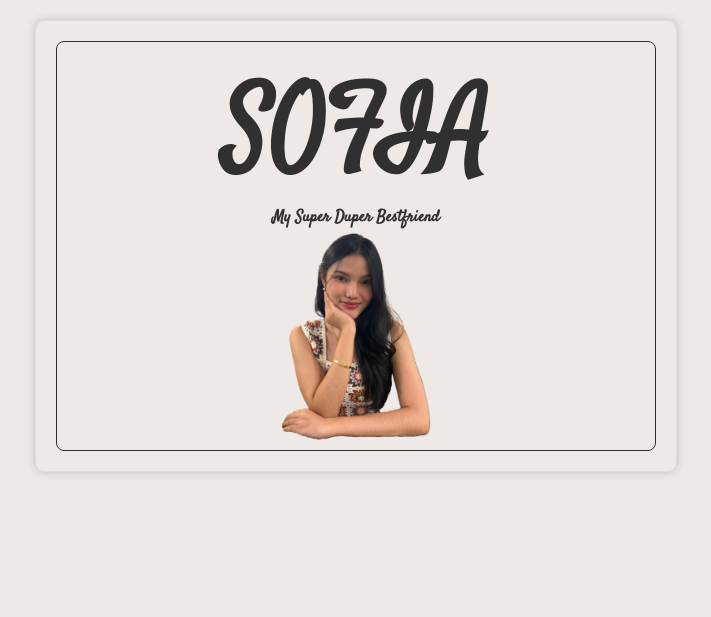
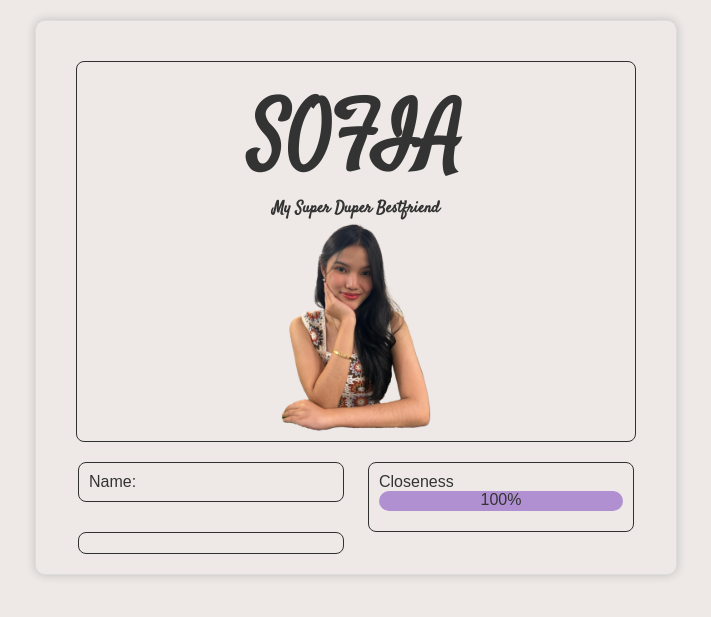
Before and after one commit to Melow04/Melow04.github.io, a PHP site: page /F5/sofia_external.html in a window 1280 px wide. Shown: the top 617 px of the page, without its empty margins (284-995 px from the left). Run offline with PHP 8.4, Linux system fonts and the light colour scheme.

Commit message:
i love pokemon go.

```diff
--- a/F5/assets/external.css
+++ b/F5/assets/external.css
@@ -19,13 +19,12 @@
   font-family: "Satisfy", cursive;
   font-weight: 400;
   font-style: normal;
-  color: #313030;
   padding: 20px 20px 0px 20px ;
-  border-width: 1px;
+  border: 1px solid #313030;
   border-radius: 8px;
   align-items: center;
-  border-style: solid;
   text-align: center;
+  margin: 20px;
 }
 
 .header-container img{
@@ -36,12 +35,34 @@
 }
 
 .header-container h1{
-    font-size: 100px;
+    font-size: 5rem;
     margin: 0%;
+
 }
 
 .header-container h4{
   margin: 0%;
 }
 
-profi
+.profile-section{
+  border: 1px solid #313030;
+  border-radius: 8px;
+  padding: 10px;
+}
+
+.profile-section p{
+  margin: auto;
+}
+
+.row{
+  margin-left: 10px;
+  margin-right: 10px;
+}
+
+.progress-bar{
+  background-color: #b190d1;
+  border-radius: 10px;
+  text-align: center;
+  margin-bottom: 10px;
+  height: 20px;
+}
--- a/F5/sofia_external.html
+++ b/F5/sofia_external.html
@@ -25,10 +25,22 @@
             </div>
             <div class="row">
                 <div class="col-md-6">
-                    <div class="profile-section"></div>
+                    <div class="profile-section">Name:</div>
+                    </div>
+                    <div class="col-md-6">
+                      <div class="profile-section">
+                    <p>Closeness</p>
+                      <div class="progress-bar bg-primary" role="progressbar" style="width: 100;" aria-valuenow="100" aria-valuemin="0" aria-valuemax="100">100%</div>
+                  </div>
                 </div>
+                  <div class="col-md-6">
+                    <div class="profile-section">
+
+                    </div>
+                  </div>
+
             </div>
-        </div>
+
 
 
   </body>
```
